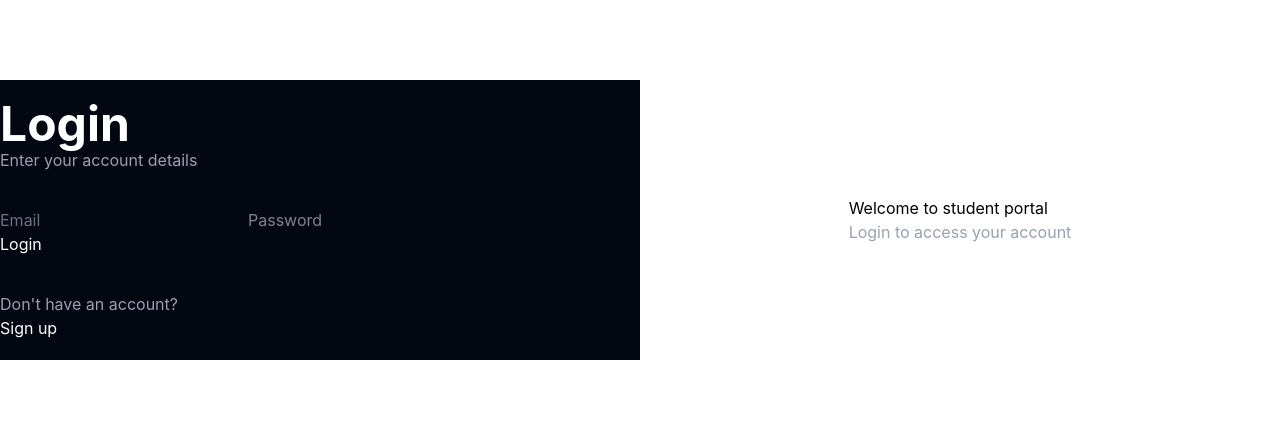
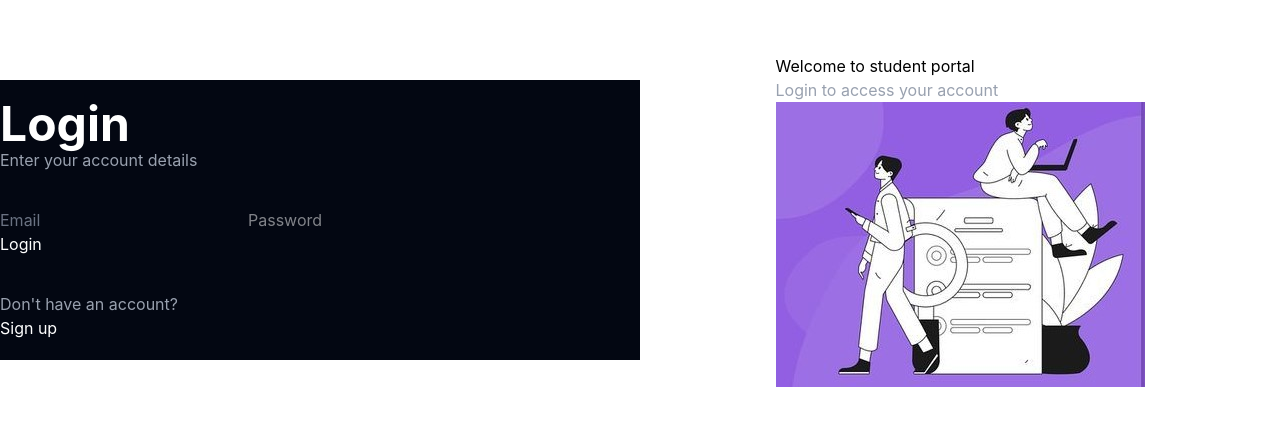
Before and after one commit to Namnika/react-miniLms, a React (Create React App) app: page /users in a window 1280 px wide. Shown: the part 180-606 px from the top of the page. Built offline with nearby package versions, Linux system fonts and the light colour scheme.

Commit message:
add login page img

```diff
--- a/src/components/Auth/Login.js
+++ b/src/components/Auth/Login.js
@@ -1,4 +1,5 @@
 import React from "react";
+import LoginImg from "../../assests/login-pic.jpg"
 
 const Login = () => {
   return (
@@ -37,7 +38,7 @@ const Login = () => {
             <span>Welcome to</span> student portal
           </h1>
           <h4 className="text-gray-400">Login to access your account</h4>
-          <img />
+          <img src={LoginImg} className=" w-full object-cover "/>
         </div>
       </div>
     </div>
```
Also changed, not shown: src/assests/login-pic.jpg (renamed from src/assessts/login-pic.jpg), src/assests/login-portal-img.jpg (added).
